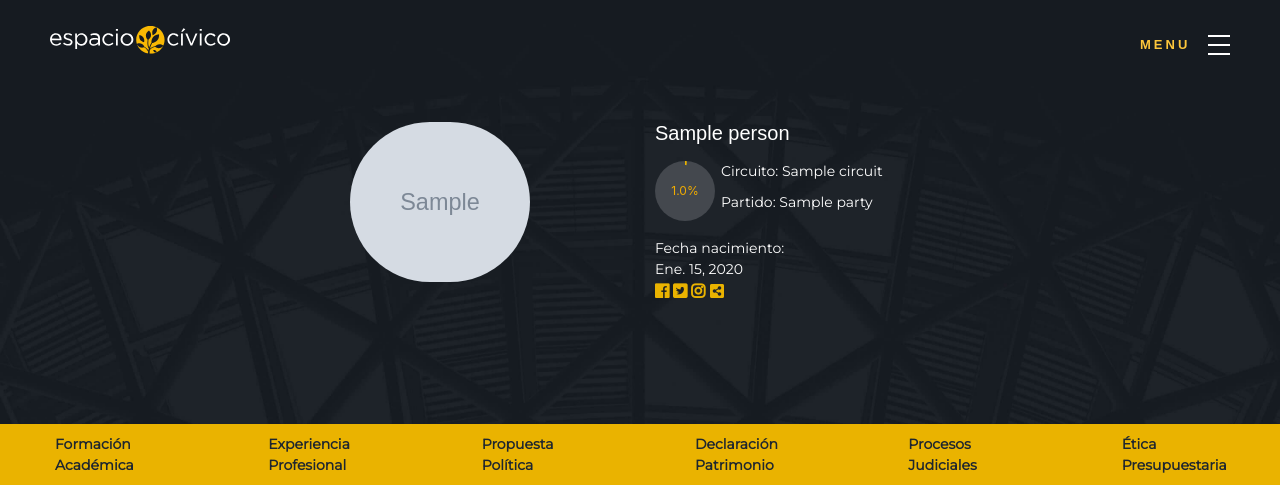
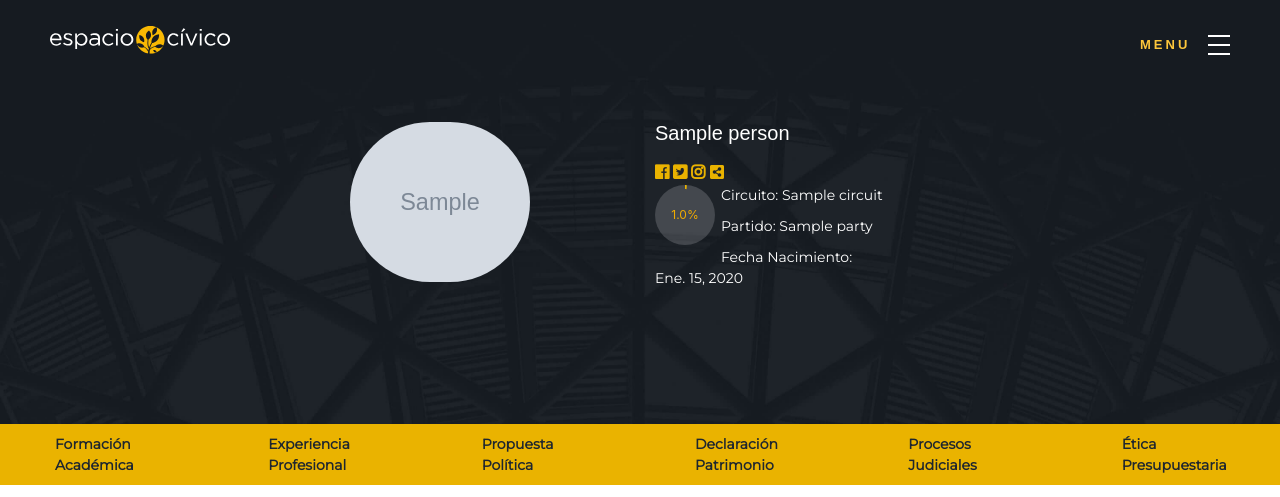
Before and after one commit to ciudadanointeligente/indice-transparencia-panama, a Django app: a page that uses indice_transparencia/templates/candidate_info.html in a window 1280 px wide. Shown: the top 497 px of the page. Run offline with Django 3.2, Linux system fonts and the light colour scheme; tables that the repository leaves empty hold one stand-in row (values such as "Sample post"); grey boxes marked "Sample" are stand-in pictures; parts of the project's set-up code (start-up, migrations or seed data) failed here and were passed over; some libraries are stand-ins or nearby versions; some web fonts are replaced.

Commit message:
Update candidate_info.html

```diff
--- a/indice_transparencia/templates/candidate_info.html
+++ b/indice_transparencia/templates/candidate_info.html
@@ -4,24 +4,33 @@
 
 <section id="intro3">
    <div class="row intro-content">
-     <div class="col">
+     <div class="col-md-3">
      </div>
      <div class="col-6">
         <div class='row'>
            <div class='col'>
               <img src="{% if person.image %}{{ person.image.url }}{% else %}{% static "images/person_icon.svg" %}{% endif %}" class="img-fluid-perfil">
            </div>
-           <div class='col'>
+           <div class='col-md-6'>
               <div>
                  <h2 id="nombre-candidato-perfil">{{person.name}}</h2>
               </div>
+
+              <div>
+               <a href="{{person.facebook}}"> <i class="fab fa-facebook"></i> </a>
+               <a href="{{person.twitter}}">  <i class="fab fa-twitter-square"></i> </a>
+               <a href="{{person.instagram}}"> <i class="fab fa-instagram"></i> </a>
+               <a href="{{person.web}}"><i class="fas fa-share-alt-square"></i> </a>
+              </div>
+
               <div class="c100 p{{ person.ranking_data.ranking_mark|floatformat:"0" }} small orange">
               <span>{{ person.ranking_data.ranking_mark }}%</span>
               <div class="slice">
                  <div class="bar"></div>
                  <div class="fill"></div>
               </div>
-           </div>
+            </div>
+
            <div id="circuito-perfil">
               {% if person.circuit %}
               <p>Circuito: {{ person.circuit }}</p>
@@ -32,19 +41,13 @@
               <p>Partido: {{person.party}}</p>
               {% endif %}
            </div>
-           <br>
-           <div>
-            <p id="birth-perfil">Fecha nacimiento:<br> {{person.birth_date}}<br><a href="{{person.facebook}}"> <i class="fab fa-facebook"></i> </a>
-            <a href="{{person.twitter}}">  <i class="fab fa-twitter-square"></i> </a>
-            <a href="{{person.instagram}}"> <i class="fab fa-instagram"></i> </a>
-            <a href="{{person.web}}"><i class="fas fa-share-alt-square"></i> </a>
-
-              </p>
+           <div id="birth-perfil">
+            <p> Fecha Nacimiento: <br>{{person.birth_date}}</p>
            </div>
         </div>
      </div>
   </div>
-  <div class="col"></div>
+  <div class="col-md-3"></div>
    </div>
 </section>
 
```
